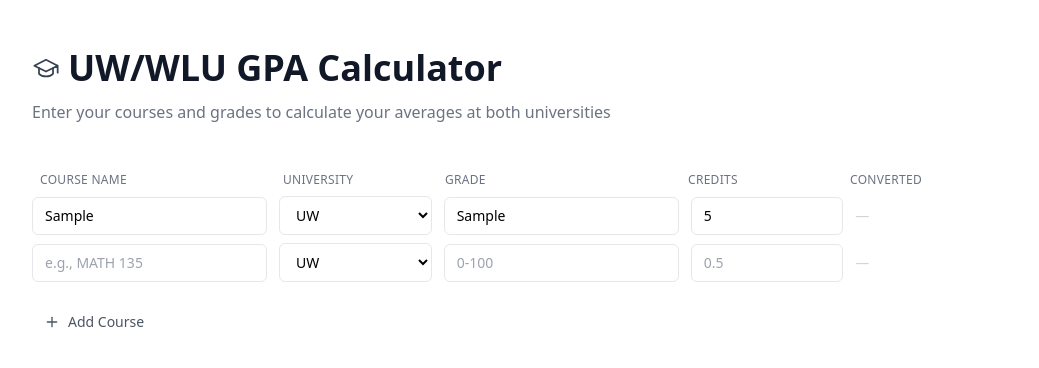
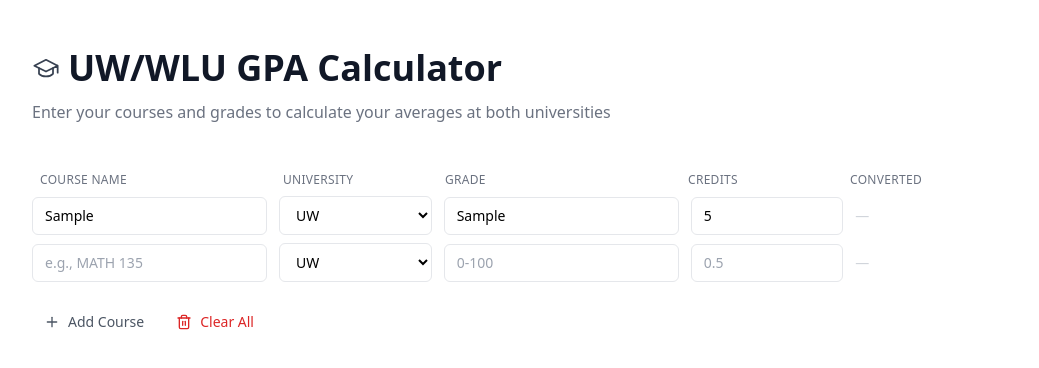
Before and after one commit to vyviin/dd-calculator, a React (Vite) app: page / in a window 1280 px wide. Both pictures are taken after typing "Sample", "Sample", "5" into the empty fields and a click on the button "Add Course". Shown: the top 368 px of the page, without its empty margins (120-1159 px from the left). Built offline with nearby package versions, Linux system fonts and the light colour scheme.

Commit message:
update delete feature

```diff
--- a/src/App.jsx
+++ b/src/App.jsx
@@ -97,7 +97,11 @@ const GradeConverter = () => {
 
   const removeCourse = (id) => {
     if (courses.length > 1) {
-      setCourses(courses.filter(c => c.id !== id));
+      const newCourses = courses.filter(c => c.id !== id);
+      setCourses(newCourses);
+      localStorage.setItem('dd-calculator-courses', JSON.stringify(newCourses));
+      setSaveMessage('Course removed');
+      setTimeout(() => setSaveMessage(''), 2000);
     }
   };
 
@@ -274,6 +278,16 @@ const GradeConverter = () => {
             <Plus size={16} />
             Add Course
           </button>
+
+          {courses.length > 1 && (
+            <button
+              onClick={clearAllCourses}
+              className="mt-4 ml-2 inline-flex items-center gap-2 px-3 py-1.5 text-sm text-red-600 hover:text-red-700 hover:bg-red-50 rounded-md transition-colors"
+            >
+              <Trash2 size={16} />
+              Clear All
+            </button>
+          )}
         </div>
 
         {/* Results */}
```
